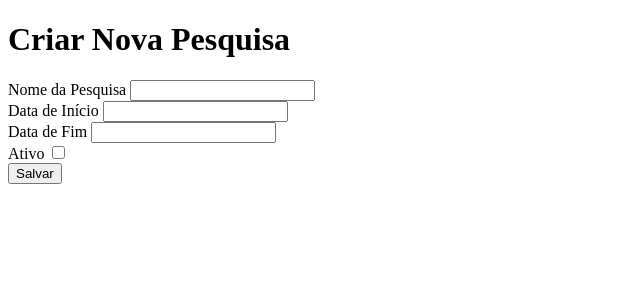
After one commit to ThiagoBrandaorj/Flask_crud, a Flask app: page /pesquisa/new in a window 1280 px wide. The commit adds this page. Shown: the top 300 px of the page, without its empty margins (0-640 px from the left). Run offline with Flask 3, Linux system fonts and the light colour scheme.

Commit message:
entendendo o flask

```diff
--- a/app.py
+++ b/app.py
@@ -1,55 +1,59 @@
-from flask import Flask, render_template, redirect, url_for, request
+from flask import Flask, render_template, request, redirect, url_for, flash
+from flask_sqlalchemy import SQLAlchemy
+from forms import PesquisaForm
 from models import db, Pesquisa
-from forms import PesquisaForm
 
 app = Flask(__name__)
-app.config['SQLALCHEMY_DATABASE_URI'] = 'postgresql://usuario:senha@localhost:5432/seu_banco'
+app.config['SQLALCHEMY_DATABASE_URI'] = 'postgresql://username:password@localhost:5432/seu_banco_de_dados'
 app.config['SQLALCHEMY_TRACK_MODIFICATIONS'] = False
 app.secret_key = 'sua_chave_secreta'
 
 db.init_app(app)
 
-@app.before_first_request
-def create_tables():
-    db.create_all()
+@app.route('/')
+def index():
+    pesquisas = Pesquisa.query.all()
+    return render_template('index.html', pesquisas=pesquisas)
 
-@app.route('/pesquisa', methods=['GET', 'POST'])
-def listar_pesquisas():
-    pesquisas = Pesquisa.query.all()
-    return render_template('pesquisa.html', pesquisas=pesquisas)
-
-@app.route('/pesquisa/novo', methods=['GET', 'POST'])
-def nova_pesquisa():
+@app.route('/pesquisa/new', methods=['GET', 'POST'])
+def create_pesquisa():
     form = PesquisaForm()
     if form.validate_on_submit():
         nova_pesquisa = Pesquisa(
             pesquisa_nome=form.pesquisa_nome.data,
             data_inicio=form.data_inicio.data,
-            data_fim=form.data_fim.data
+            data_fim=form.data_fim.data,
+            ativo=form.ativo.data
         )
         db.session.add(nova_pesquisa)
         db.session.commit()
-        return redirect(url_for('listar_pesquisas'))
-    return render_template('pesquisa_form.html', form=form)
+        flash('Pesquisa criada com sucesso!')
+        return redirect(url_for('index'))
+    return render_template('create.html', form=form)
 
-@app.route('/pesquisa/<int:id>/editar', methods=['GET', 'POST'])
-def editar_pesquisa(id):
-    pesquisa = Pesquisa.query.get(id)
+@app.route('/pesquisa/edit/<int:pesquisa_id>', methods=['GET', 'POST'])
+def edit_pesquisa(pesquisa_id):
+    pesquisa = Pesquisa.query.get_or_404(pesquisa_id)
     form = PesquisaForm(obj=pesquisa)
     if form.validate_on_submit():
         pesquisa.pesquisa_nome = form.pesquisa_nome.data
         pesquisa.data_inicio = form.data_inicio.data
         pesquisa.data_fim = form.data_fim.data
+        pesquisa.ativo = form.ativo.data
         db.session.commit()
-        return redirect(url_for('listar_pesquisas'))
-    return render_template('pesquisa_form.html', form=form, pesquisa=pesquisa)
+        flash('Pesquisa atualizada com sucesso!')
+        return redirect(url_for('index'))
+    return render_template('update.html', form=form, pesquisa=pesquisa)
 
-@app.route('/pesquisa/<int:id>/deletar', methods=['POST'])
-def deletar_pesquisa(id):
-    pesquisa = Pesquisa.query.get(id)
+@app.route('/pesquisa/delete/<int:pesquisa_id>')
+def delete_pesquisa(pesquisa_id):
+    pesquisa = Pesquisa.query.get_or_404(pesquisa_id)
     db.session.delete(pesquisa)
     db.session.commit()
-    return redirect(url_for('listar_pesquisas'))
+    flash('Pesquisa deletada com sucesso!')
+    return redirect(url_for('index'))
 
 if __name__ == '__main__':
+    with app.app_context():
+        db.create_all()
     app.run(debug=True)
--- a/forms.py
+++ b/forms.py
@@ -1,9 +1,10 @@
 from flask_wtf import FlaskForm
-from wtforms import StringField, DateTimeField, SubmitField
+from wtforms import StringField, DateTimeField, BooleanField, SubmitField
 from wtforms.validators import DataRequired
 
 class PesquisaForm(FlaskForm):
     pesquisa_nome = StringField('Nome da Pesquisa', validators=[DataRequired()])
     data_inicio = DateTimeField('Data de Início', format='%Y-%m-%d %H:%M:%S', validators=[DataRequired()])
     data_fim = DateTimeField('Data de Fim', format='%Y-%m-%d %H:%M:%S', validators=[DataRequired()])
+    ativo = BooleanField('Ativo')
     submit = SubmitField('Salvar')
--- a/models.py
+++ b/models.py
@@ -1,5 +1,4 @@
 from flask_sqlalchemy import SQLAlchemy
-from datetime import datetime
 
 db = SQLAlchemy()
 
@@ -9,5 +8,5 @@ class Pesquisa(db.Model):
     pesquisa_nome = db.Column(db.String(128), nullable=False)
     data_inicio = db.Column(db.DateTime, nullable=False)
     data_fim = db.Column(db.DateTime, nullable=False)
-    data_cadastro = db.Column(db.DateTime, default=datetime.utcnow)
+    data_cadastro = db.Column(db.DateTime, default=db.func.current_timestamp())
     ativo = db.Column(db.Boolean, default=True)
--- /dev/null
+++ b/templates/create.html
@@ -0,0 +1,18 @@
+<!doctype html>
+<html lang="pt-BR">
+<head>
+    <meta charset="utf-8">
+    <title>Criar Pesquisa</title>
+</head>
+<body>
+    <h1>Criar Nova Pesquisa</h1>
+    <form method="POST">
+        {{ form.hidden_tag() }}
+        {{ form.pesquisa_nome.label }} {{ form.pesquisa_nome() }}<br>
+        {{ form.data_inicio.label }} {{ form.data_inicio() }}<br>
+        {{ form.data_fim.label }} {{ form.data_fim() }}<br>
+        {{ form.ativo.label }} {{ form.ativo() }}<br>
+        {{ form.submit() }}
+    </form>
+</body>
+</html>
```
Also changed, not shown: templates/index.html (added, +20 -0 lines), templates/pesquisa.html (deleted, +0 -22 lines), templates/update.html (renamed from templates/pesquisa_form.html, +5 -5 lines), 1 other file.
